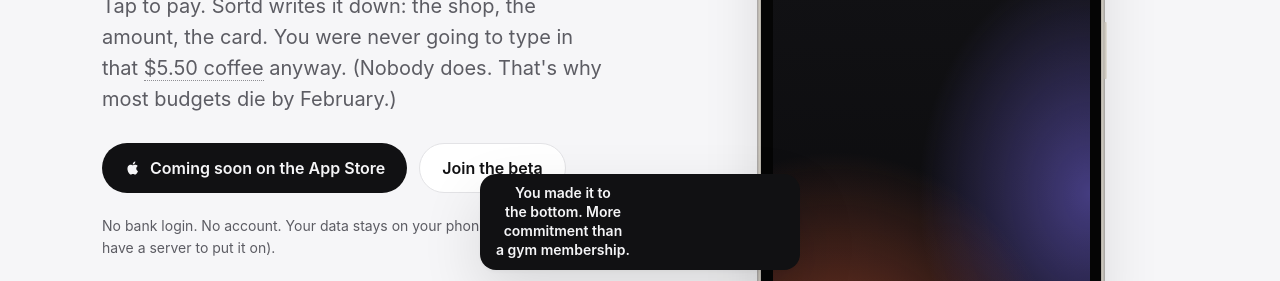
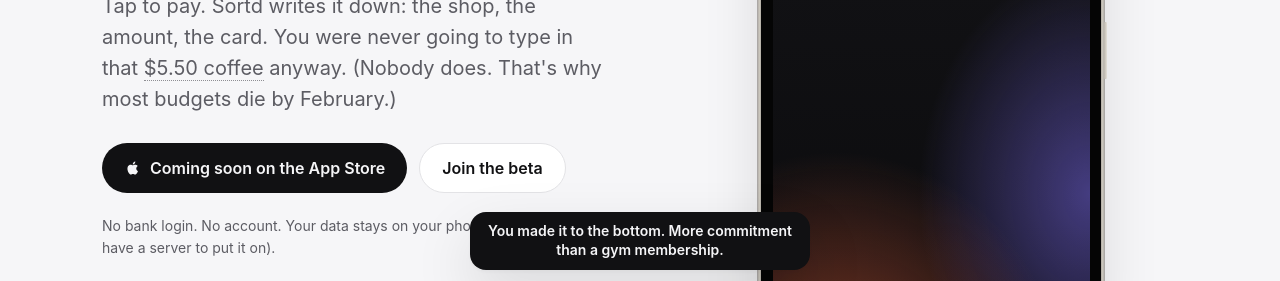
Before and after one commit to kameshraj912/sortd, a plain HTML site: page site/index.html in a window 1280 px wide. Shown: the part 510-791 px from the top of the page. Drawn offline with Linux system fonts and the light colour scheme.

Commit message:
Site: fix pop-ups squashed on laptops (class clash with .show rows)

```diff
--- a/site/index.html
+++ b/site/index.html
@@ -17,8 +17,8 @@
 <meta property="og:url" content="https://sortd.page/">
 <meta property="og:image" content="https://sortd.page/img/og.png">
 <meta name="twitter:card" content="summary_large_image">
-<link rel="stylesheet" href="style.css?v=14">
-<script src="site.js?v=13"></script>
+<link rel="stylesheet" href="style.css?v=17">
+<script src="site.js?v=17"></script>
 <script type="application/ld+json">
 {"@context":"https://schema.org","@graph":[
  {"@type":"WebSite","name":"Sortd Money","alternateName":"Sortd","url":"https://sortd.page/"},
--- a/site/site.js
+++ b/site/site.js
@@ -48,8 +48,8 @@
     function toast(msg) {
       var old = document.querySelector(".toast"); if (old) old.remove();
       var t = document.createElement("div"); t.className = "toast"; t.setAttribute("role", "status"); t.textContent = msg;
-      document.body.appendChild(t); requestAnimationFrame(function () { t.classList.add("show"); });
-      setTimeout(function () { t.classList.remove("show"); setTimeout(function () { t.remove(); }, 500); }, 3200);
+      document.body.appendChild(t); requestAnimationFrame(function () { t.classList.add("is-on"); });
+      setTimeout(function () { t.classList.remove("is-on"); setTimeout(function () { t.remove(); }, 500); }, 3200);
     }
     var calm = window.matchMedia && window.matchMedia("(prefers-reduced-motion: reduce)").matches;
     // Hover notes: on touch screens a tap shows them as a pop-up instead.
--- a/site/style.css
+++ b/site/style.css
@@ -519,9 +519,6 @@
 .egg::after { content: attr(data-egg); position: absolute; left: 50%; bottom: calc(100% + 8px); transform: translateX(-50%) translateY(4px); white-space: nowrap;
   background: var(--invert-bg); color: var(--invert-text); font-size: 13px; font-weight: 600; padding: 6px 10px; border-radius: 10px; opacity: 0; pointer-events: none; transition: opacity .2s, transform .2s; }
 .egg:hover::after, .egg:focus::after { opacity: 1; transform: translateX(-50%); }
-.toast { position: fixed; left: 50%; bottom: 28px; z-index: 50; transform: translate(-50%, 140%); background: var(--invert-bg); color: var(--invert-text);
-  padding: 12px 18px; border-radius: 999px; font-size: 15px; font-weight: 600; box-shadow: var(--shadow); transition: transform .45s cubic-bezier(.25,1.3,.4,1); max-width: calc(100vw - 32px); text-align: center; }
-.toast.show { transform: translate(-50%, 0); }
 .confetti { position: fixed; top: -40px; z-index: 40; width: 14px; height: 5px; border-radius: 3px; pointer-events: none; animation: fall linear forwards; }
 @keyframes fall { to { transform: translateY(110vh) rotate(720deg); } }
 .footer-joke { font-size: 12px; color: var(--faint); margin-top: 10px !important; }
@@ -603,8 +600,6 @@
 .swipe-hint { display: none; font-size: 13px; color: var(--faint); margin: -28px 0 18px; }
 
 /* Easter-egg pop-ups: small, centred, scale with the screen */
-.toast { width: max-content; max-width: min(360px, calc(100vw - 32px)); padding: 10px 16px; border-radius: 16px;
-  font-size: clamp(13px, 3.4vw, 14px); line-height: 1.35; font-weight: 600; bottom: max(20px, env(safe-area-inset-bottom)); }
 .egg::after { white-space: normal; width: max-content; max-width: min(240px, 70vw); text-align: center; font-size: 12.5px; }
 @media (max-width: 700px) { .confetti { width: 10px; height: 4px; } }
 
@@ -624,7 +619,6 @@
 }
 
 /* Pop-up text: split long messages into even lines, keep short ones on one line */
-.toast { text-wrap: balance; max-width: min(320px, calc(100vw - 40px)); }
 .egg::after { text-wrap: balance; }
 
 /* Laptop polish */
@@ -632,3 +626,14 @@
 .also-grid .cell span:last-child { text-wrap: balance; }
 .note-card { margin-left: auto; margin-right: auto; }
 .cta-band p { text-wrap: balance; }
+
+/* Pop-up: centred with auto margins (works the same in Safari and Chrome) */
+
+/* Easter-egg pop-up (one rule; centred with auto margins) */
+.toast { position: fixed; z-index: 50; left: 0; right: 0; bottom: max(20px, env(safe-area-inset-bottom));
+  margin: 0 auto; box-sizing: border-box; width: max-content; max-width: min(340px, calc(100vw - 40px));
+  padding: 10px 16px; border-radius: 16px; background: var(--invert-bg); color: var(--invert-text);
+  font-size: 14px; line-height: 1.35; font-weight: 600; text-align: center; white-space: normal;
+  box-shadow: var(--shadow); transform: translateY(160%); transition: transform .45s cubic-bezier(.25,1.3,.4,1); }
+.toast.is-on { transform: none; }
+@media (max-width: 380px) { .toast { font-size: 13px; } }
```
Also changed, not shown: site/404.html (+1 -1 lines), site/privacy.html (+2 -2 lines), site/support.html (+2 -2 lines), site/terms.html (+2 -2 lines).
